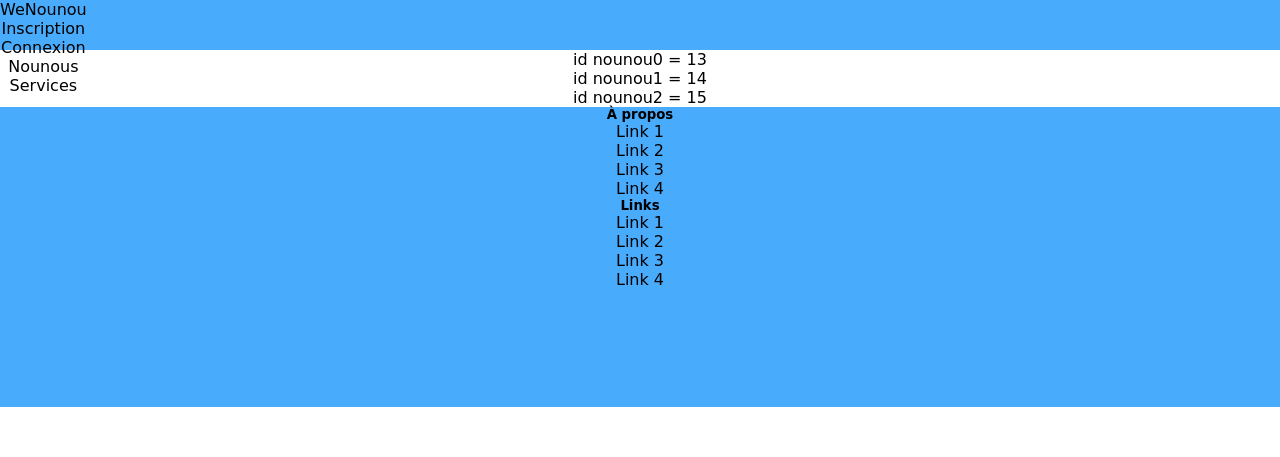
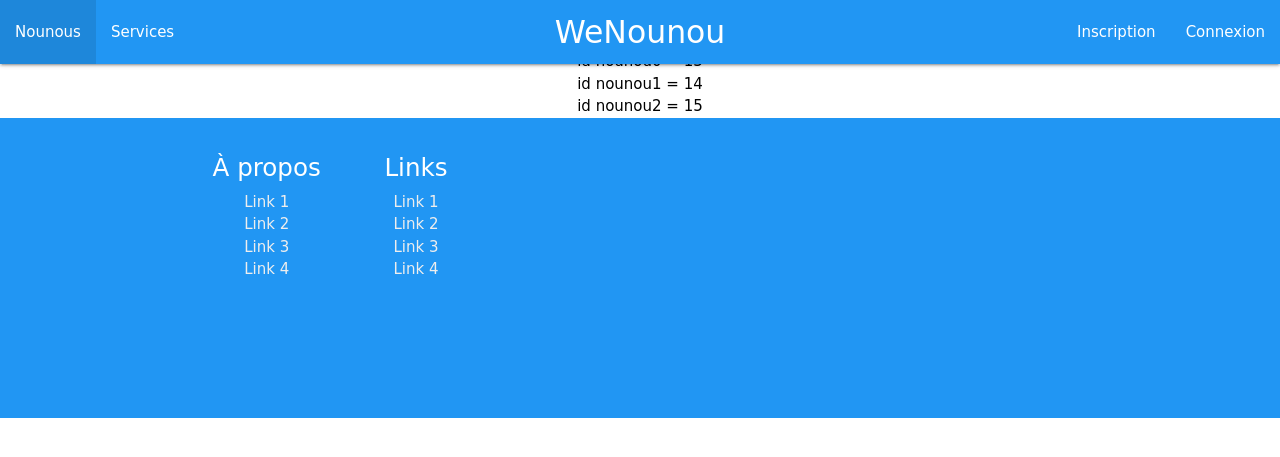
Before and after one commit to startom/projet-LO07, a PHP site: page /nounous.php in a window 1280 px wide. Shown: the top 457 px of the page. Run offline with PHP 8.4, Linux system fonts and the light colour scheme; data comes from the database, SQL or seed files in the repository; some libraries are stand-ins or nearby versions.

Commit message:
Update nounous.php

```diff
--- a/nounous.php
+++ b/nounous.php
@@ -4,6 +4,9 @@
     <head>
         <title>Bienvenue sur [nom du site]</title>
         <link rel="stylesheet" type="text/css" href="style.css">
+        <link href="https://fonts.googleapis.com/icon?family=Material+Icons" rel="stylesheet">
+        <link type="text/css" rel="stylesheet" href="css/materialize.min.css"  media="screen,projection"/>
+        <meta name="viewport" content="width=device-width, initial-scale=1.0"/>
     </head>
     <body id="body" style="overflow:hidden;">
         <header>
@@ -39,8 +42,8 @@
         $mysqli->close();
         ?>
 
-        <footer>
-            <?php include("footer.php"); ?>
-        </footer>
+  <?php include("footer.php"); ?>
+             <script type="text/javascript" src="https://code.jquery.com/jquery-2.1.1.min.js"></script>
+     <script type="text/javascript" src="js/materialize.min.js"></script>
     </body>
 </html>
```
